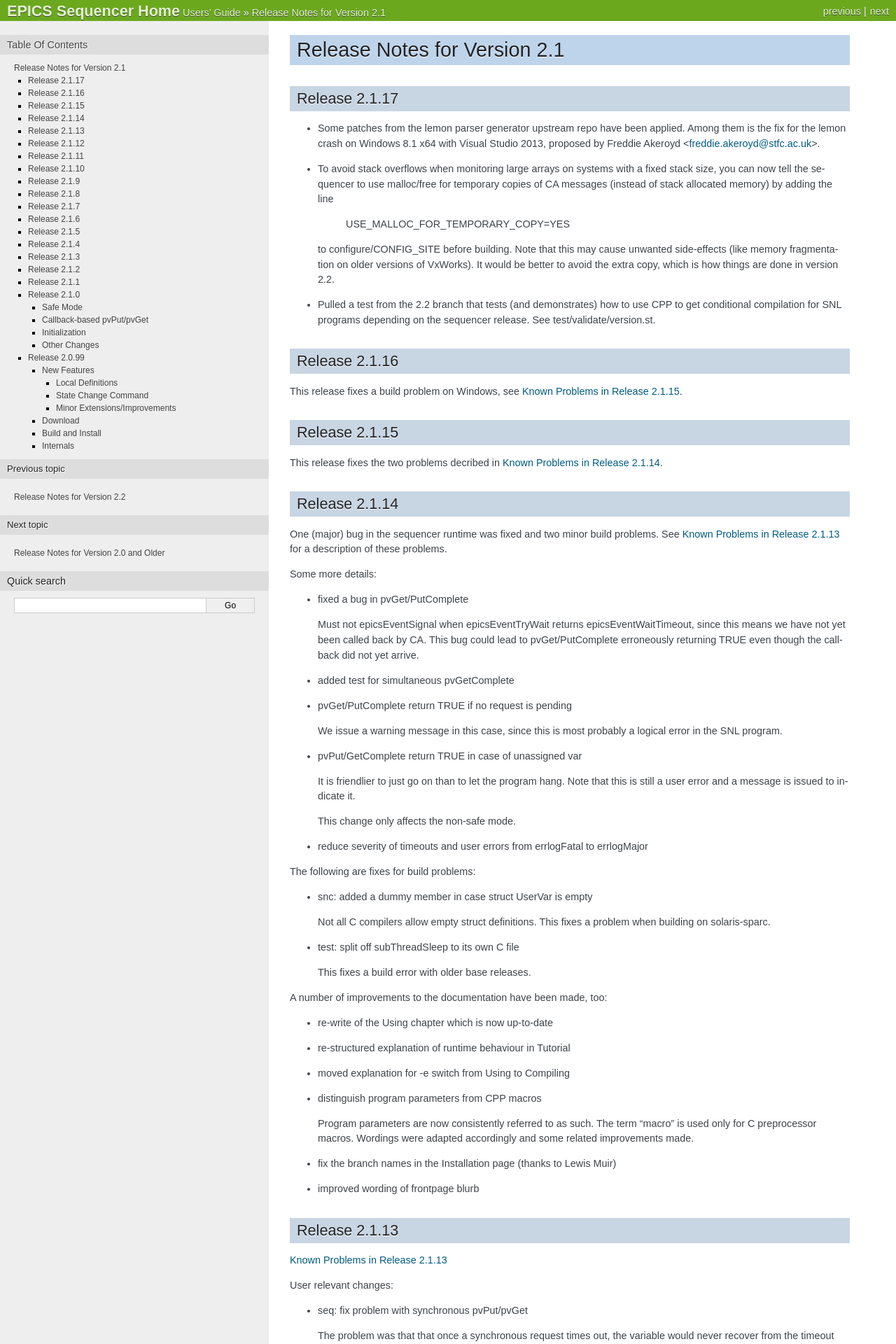
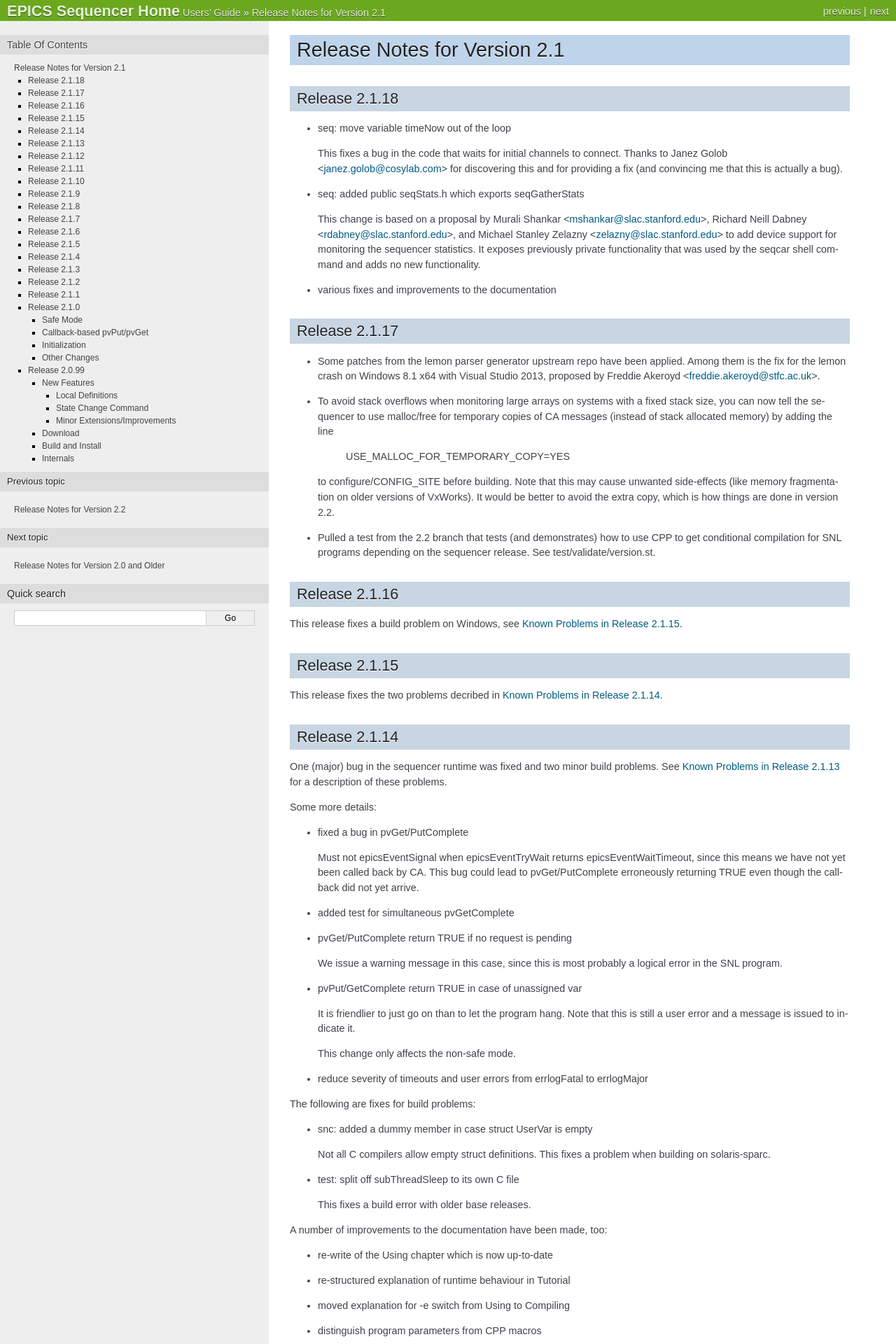
Before and after one commit to jeonghanlee/sequencer-2-2, a Sphinx documentation site: the page built from documentation/ReleaseNotes-2-1.txt, in a window 1280 px wide. Shown: the top 1920 px of the page at 70% size. Built offline with Sphinx 7.4.7, drawn with Linux system fonts in a browser that asks for light colours; pages that are not in the unit, such as notebooks, are missing from menus; some of the changed text lies outside the part shown.

Commit message:
docs: added release notes for 2.1.18

```diff
--- a/documentation/ReleaseNotes-2-1.txt
+++ b/documentation/ReleaseNotes-2-1.txt
@@ -1,5 +1,27 @@
 Release Notes for Version 2.1
 =============================
+
+.. _Release_Notes_2.1.18:
+
+Release 2.1.18
+--------------
+
+* seq: move variable timeNow out of the loop
+
+  This fixes a bug in the code that waits for initial channels to connect.
+  Thanks to Janez Golob <janez.golob@cosylab.com> for discovering this and for
+  providing a fix (and convincing me that this is actually a bug).
+
+* seq: added public seqStats.h which exports seqGatherStats
+
+  This change is based on a proposal by Murali Shankar
+  <mshankar@slac.stanford.edu>, Richard Neill Dabney
+  <rdabney@slac.stanford.edu>, and Michael Stanley Zelazny
+  <zelazny@slac.stanford.edu> to add device support for monitoring the
+  sequencer statistics. It exposes previously private functionality that was
+  used by the seqcar shell command and adds no new functionality.
+
+* various fixes and improvements to the documentation
 
 .. _Release_Notes_2.1.17:
 
```
